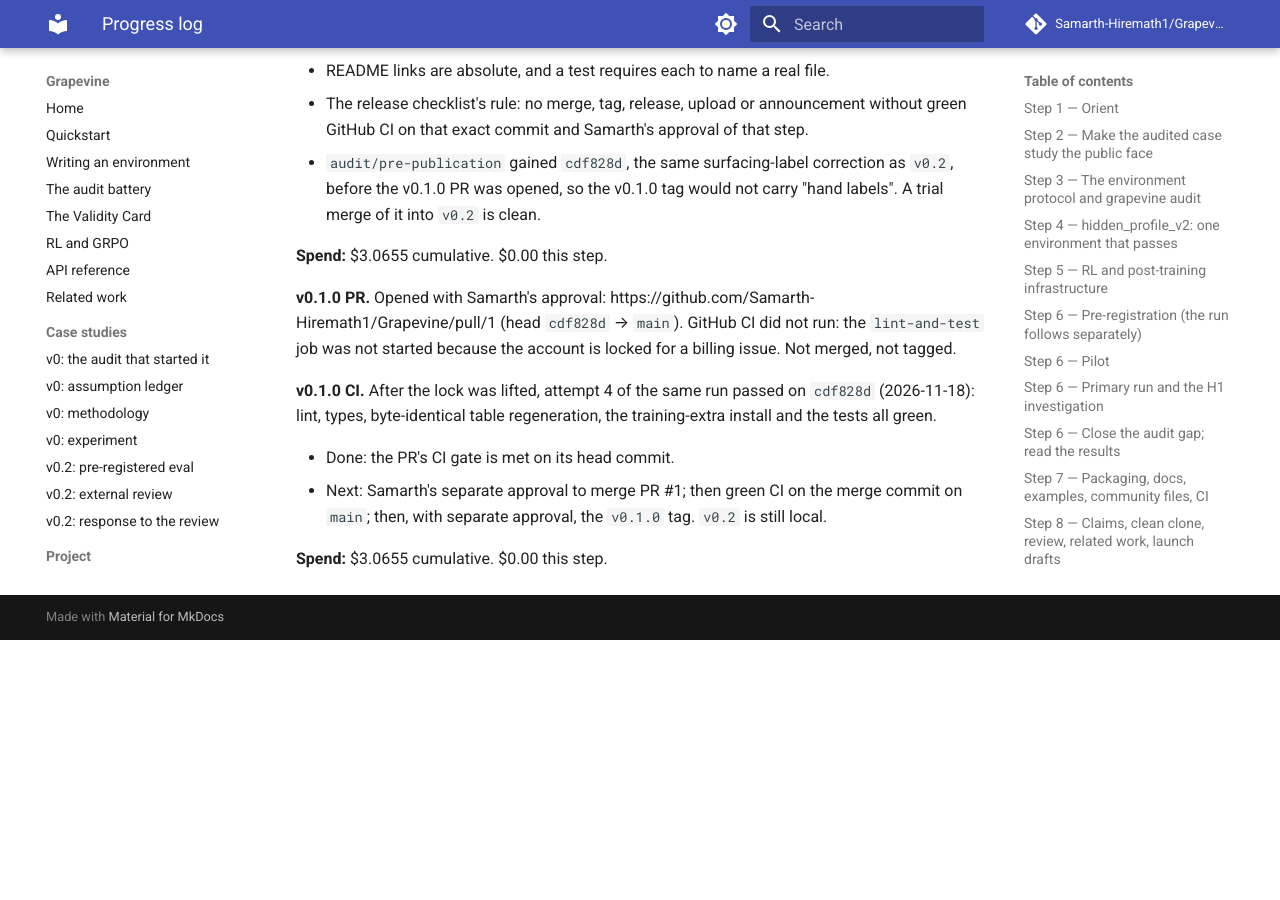
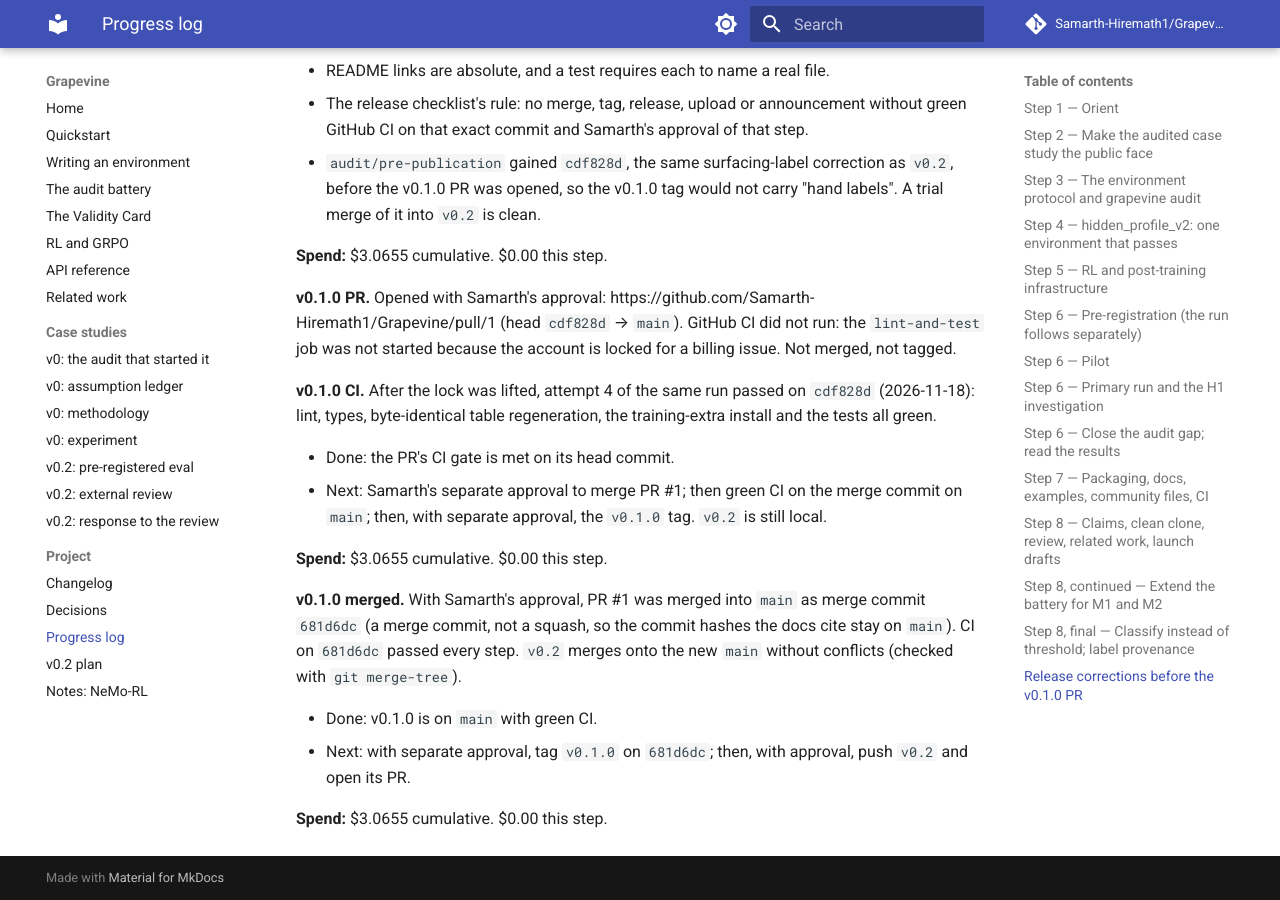
Before and after one commit to Samarth-Hiremath1/Grapevine, an MkDocs documentation site: the page built from docs/PROGRESS.md, in a window 1280 px wide and 900 px high, scrolled down 14997 px. Built offline with MkDocs 1.6.1 and Material for MkDocs 9.7.7, drawn with Linux system fonts in a browser that asks for light colours; comment, search, counter and statistics services are not loaded; before the commit the page ends 15637 px from its top, so only the background shows below that.

Commit message:
Record the v0.1.0 merge and green CI on main
PR #1 merged as 681d6dc with a merge commit, so cited hashes stay on
main. CI passed every step on the merge commit. v0.2 still merges
onto the new main without conflicts.

```diff
--- a/docs/PROGRESS.md
+++ b/docs/PROGRESS.md
@@ -674,3 +674,14 @@ training-extra install and the tests all green.
   still local.
 
 **Spend:** $3.0655 cumulative. $0.00 this step.
+
+**v0.1.0 merged.** With Samarth's approval, PR #1 was merged into `main` as
+merge commit `681d6dc` (a merge commit, not a squash, so the commit hashes the
+docs cite stay on `main`). CI on `681d6dc` passed every step. `v0.2` merges onto
+the new `main` without conflicts (checked with `git merge-tree`).
+
+- Done: v0.1.0 is on `main` with green CI.
+- Next: with separate approval, tag `v0.1.0` on `681d6dc`; then, with approval,
+  push `v0.2` and open its PR.
+
+**Spend:** $3.0655 cumulative. $0.00 this step.
```
Also changed, not shown: launch/release-checklist.md (+6 -3 lines).
